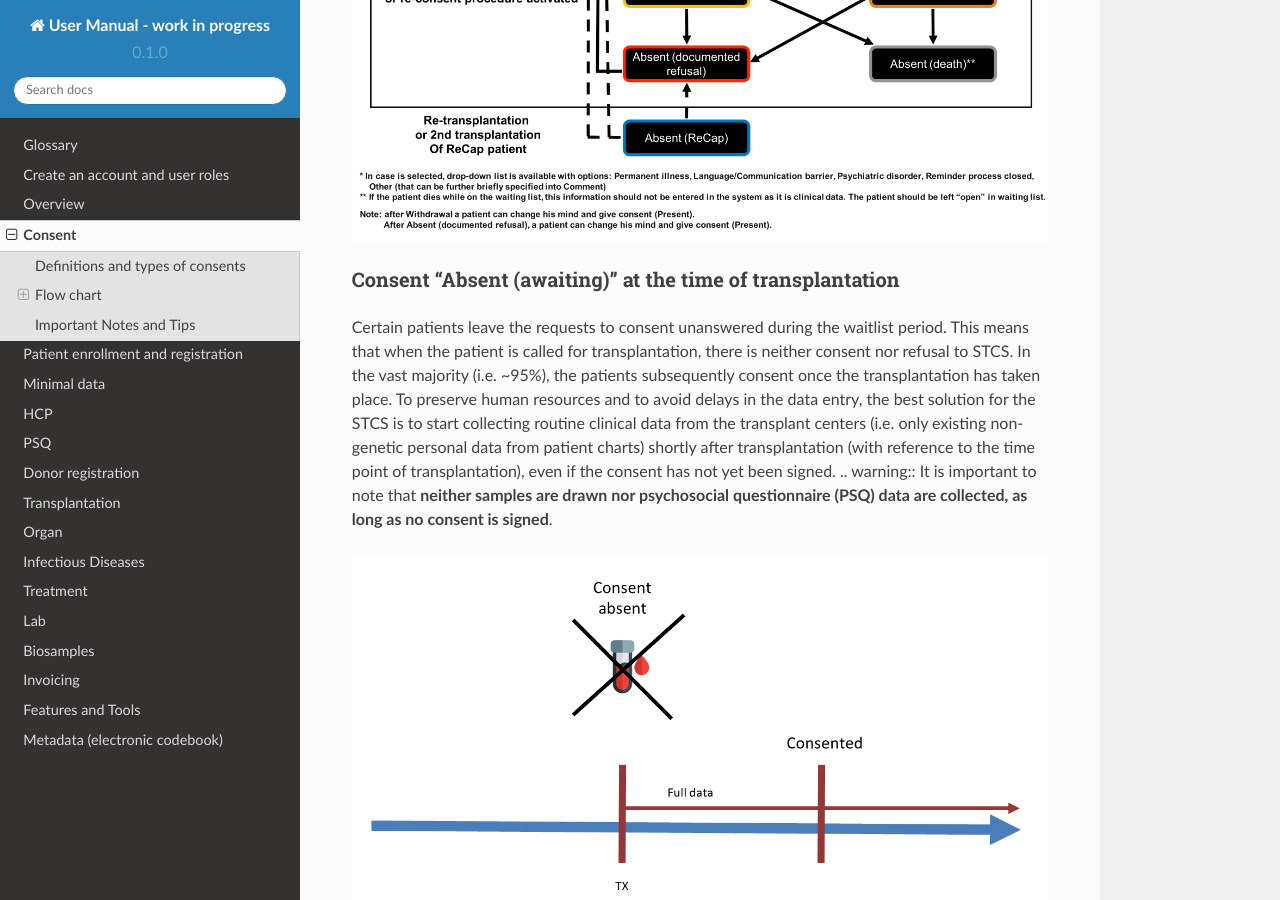
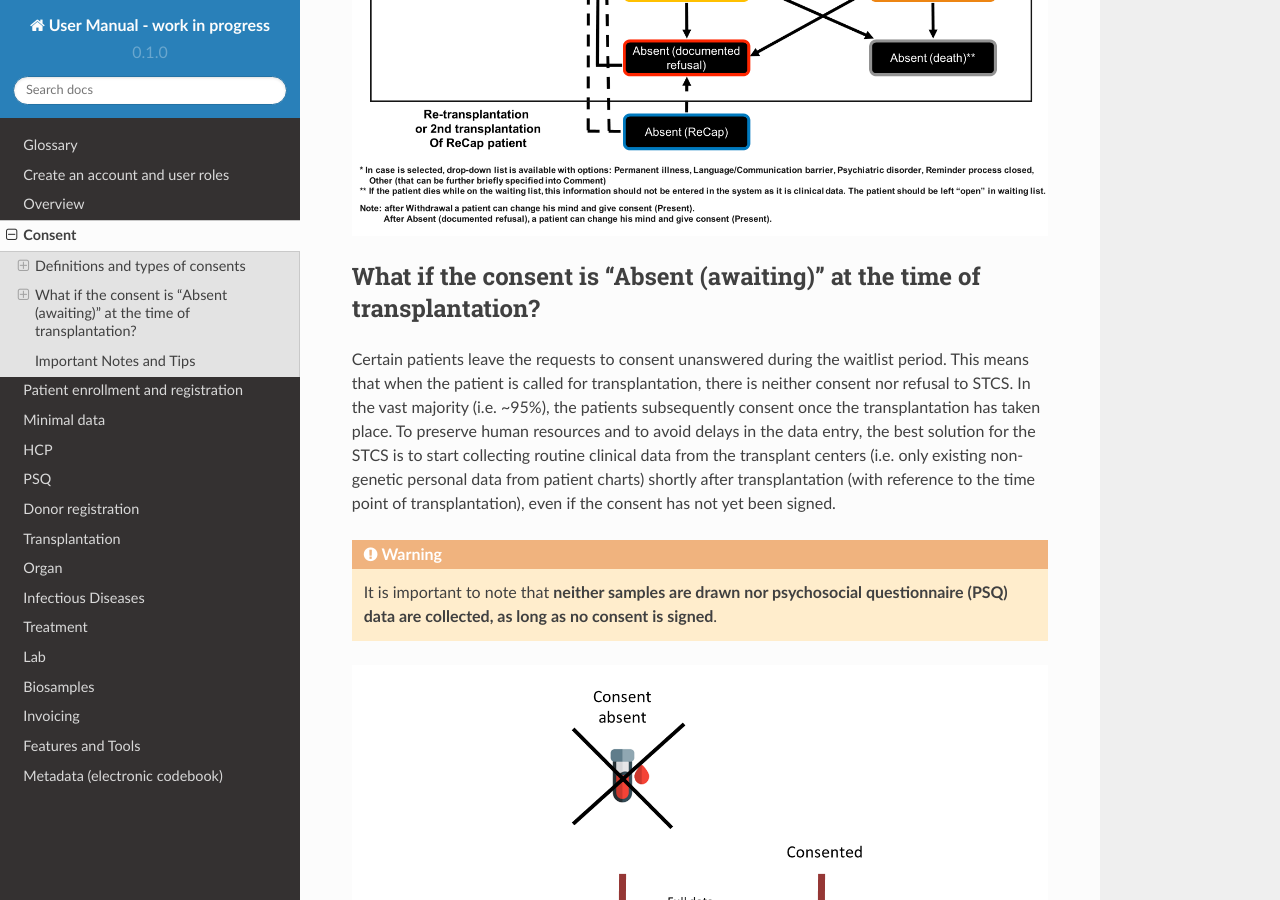
Before and after one commit to swiss-transplant-cohort-study/3LC-user-manual, a Sphinx documentation site: the page built from docs/source/consent.rst, in a window 1280 px wide and 900 px high, scrolled down 998 px. Built offline with Sphinx 7.4.7 and the Read the Docs theme 2.0.0, drawn with Linux system fonts in a browser that asks for light colours.

Commit message:
Update consent.rst

```diff
--- a/docs/source/consent.rst
+++ b/docs/source/consent.rst
@@ -15,14 +15,15 @@ Definitions and types of consents
 - **Absent (ReCap)**: This is only relevant for patients who have received a transplant between 01. january 2008 and 30. April 2008. The data of these patients is entered as ‘minimal dataset’. The date of IC 01.01.2008 was entered for these patients.
 
 Flow chart
-*******************************************
+================================================================
 
 .. image:: ConsentManagement.png
 
-Consent “Absent (awaiting)” at the time of transplantation
-================================================================
+What if the consent is “Absent (awaiting)” at the time of transplantation?
+**************************************************************************************
 
 Certain patients leave the requests to consent unanswered during the waitlist period. This means that when the patient is called for transplantation, there is neither consent nor refusal to STCS. In the vast majority (i.e. ~95%), the patients subsequently consent once the transplantation has taken place. To preserve human resources and to avoid delays in the data entry, the best solution for the STCS is to start collecting routine clinical data from the transplant centers (i.e. only existing non-genetic personal data from patient charts) shortly after transplantation (with reference to the time point of transplantation), even if the consent has not yet been signed.
+
 .. warning:: It is important to note that **neither samples are drawn nor psychosocial questionnaire (PSQ) data are collected, as long as no consent is signed**.
 
 .. image:: consent_tx.png
```
